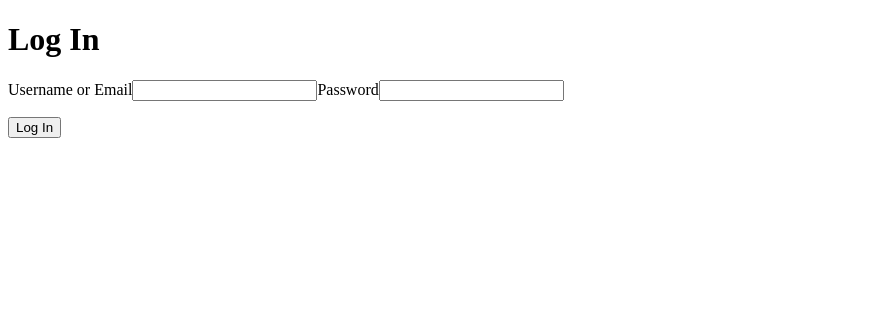
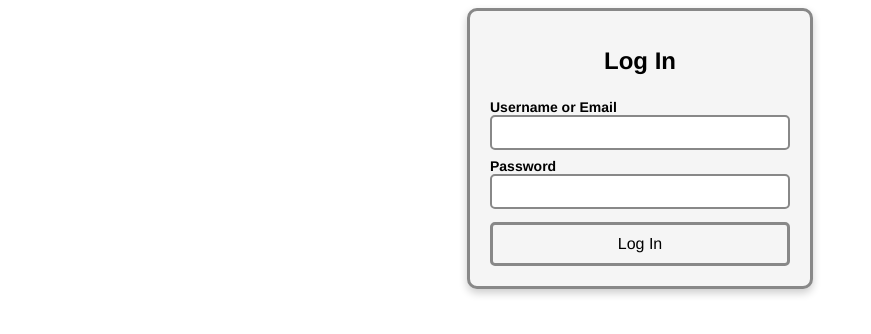
Before and after one commit to TingyangZhou/aa-rentals, a React (Vite) app in the folder frontend/: page /login in a window 1280 px wide. Shown: the top 334 px of the page, without its empty margins (0-871 px from the left). Built offline with nearby package versions, Linux system fonts and the light colour scheme; no server answers.

Commit message:
loginForm css

```diff
--- a/frontend/src/components/LoginFormPage/LoginForm.css
+++ b/frontend/src/components/LoginFormPage/LoginForm.css
@@ -0,0 +1,62 @@
+* {
+    font-family: "Helvetica", sans-serif;
+  }
+
+  .loginForm {
+    background-color: #f5f5f5; /* Light grey background */
+    padding: 20px;
+    border-radius: 10px;
+    border: 3px solid #888; /* Border around the form */
+    width: 300px;
+    margin: 0 auto; /* Center the form horizontally */
+    text-align: center;
+    box-shadow: 0 4px 8px rgba(0, 0, 0, 0.2);
+    display: flex;
+    flex-direction: column;
+    gap: 8px;
+  }
+
+  h1 {
+    font-size: 24px;
+  }
+
+  .credential, .password {
+    text-align: left;
+    display: flex;
+    flex-direction: column;
+    gap: 5px;
+  }
+
+  label {
+    font-weight: bold;
+    font-size: 14px;
+  }
+
+  input {
+    border: 2px solid #888;
+    padding: 8px;
+    width: 100%;
+    border-radius: 5px;
+    box-sizing: border-box; /* Make sure padding is included in width */
+  }
+
+  button {
+    width: 100%;
+    padding: 10px;
+    background-color: #f5f5f5; /* Same as the background of the form */
+    border: 3px solid #888; /* Border around the button */
+    border-radius: 5px;
+    cursor: pointer;
+    font-size: 16px;
+  }
+
+  button:hover {
+    background-color: #eee; /* Slightly darker background on hover */
+    box-shadow: 0 2px 4px rgba(0, 0, 0, 0.2); /* Add a little shadow effect */
+  }
+
+  p {
+    color: red;
+    font-style: italic;
+    margin: 0;
+  }
--- a/frontend/src/components/LoginFormPage/LoginFormPage.jsx
+++ b/frontend/src/components/LoginFormPage/LoginFormPage.jsx
@@ -45,10 +45,14 @@ function LoginFormPage() {
 
   return (
     <>
+
+
+      <form className='loginForm' onSubmit={handleSubmit}>
         <h1>Log In</h1>
-      <form onSubmit={handleSubmit}>
+        <div className='credential'>
             <label>
             Username or Email
+            <br></br>
             <input
                 type="text"
                 value={credential}
@@ -57,8 +61,12 @@ function LoginFormPage() {
             />
             </label>
             {errors.credential && <p style={{ color: 'red', fontStyle: 'italic' }}>{errors.credential}</p>}
+        </div>
+
+        <div className='password'>
             <label>
             Password
+            <br></br>
             <input
                 type="password"
                 value={password}
@@ -68,6 +76,8 @@ function LoginFormPage() {
             </label>
             {errors.password && <p style={{ color: 'red', fontStyle: 'italic' }}>{errors.password}</p>}
             {errors && <p>{errors.message}</p>}
+        </div>
+
         <button type="submit">Log In</button>
       </form>
     </>
```
Lines whose indentation alone changed are shown as unchanged.
